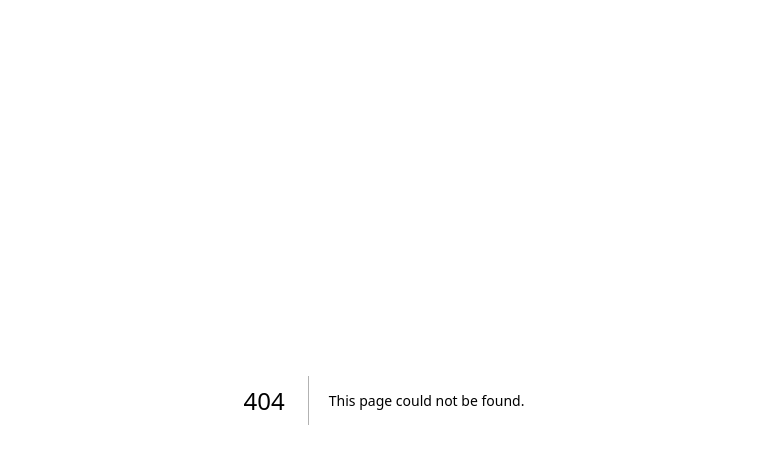
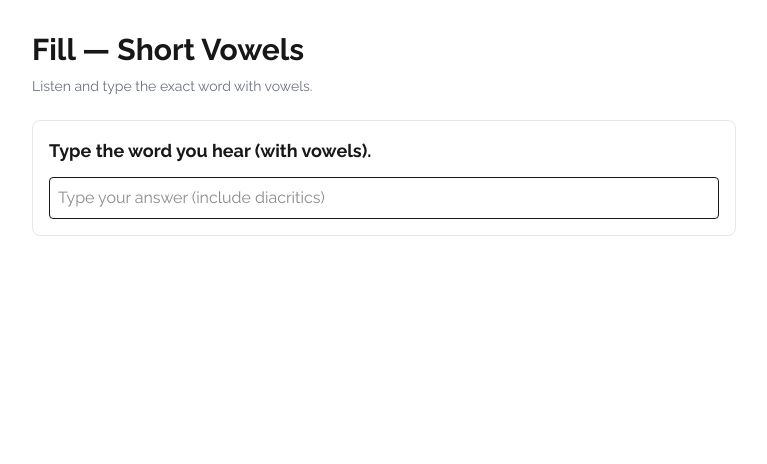
Before and after one commit to Ateeq-Arabic/ateeq-quiz-app, a Next.js app: page /quiz/fill-vowels-1 in a window 1280 px wide. Before the commit this address had no page. Shown: the top 464 px of the page, without its empty margins (256-1023 px from the left). Built offline with nearby package versions, Linux system fonts and the light colour scheme; a web font is replaced by a local one.

Commit message:
quiz pages file is added in src-app-quiz-[id]-page.tsx

```diff
--- /dev/null
+++ b/src/app/quiz/[id]/page.tsx
@@ -0,0 +1,102 @@
+// src/app/quiz/[id]/page.tsx
+import Image from "next/image";
+import { quizzes } from "@/features/quiz/quizzes";
+import type { Quiz } from "@/features/quiz/types";
+
+export default async function QuizPage({
+  params,
+}: {
+  params: Promise<{ id: string }>;
+}) {
+  // Await params as required by Next.js App Router
+  const { id } = await params;
+
+  // Find quiz by id or slug (your quizzes.ts uses string ids)
+  const quiz: Quiz | undefined = quizzes.find(
+    (q) => q.id === id || q.slug === id
+  );
+
+  if (!quiz) {
+    return (
+      <main className="flex items-center justify-center min-h-screen p-8">
+        <h1 className="text-2xl font-bold">Quiz not found 😢</h1>
+      </main>
+    );
+  }
+
+  return (
+    <main className="p-8 max-w-3xl mx-auto">
+      <h1 className="text-3xl font-bold mb-2">{quiz.title}</h1>
+      {quiz.description && (
+        <p className="text-sm text-[var(--muted)] mb-6">{quiz.description}</p>
+      )}
+
+      <div className="space-y-6">
+        {quiz.questions.map((q) => (
+          <article
+            key={q.id}
+            className="p-4 rounded-lg border border-[var(--border)] bg-[var(--background)]"
+          >
+            {/* question prompt */}
+            <h2 className="font-semibold text-lg mb-3">
+              {q.promptText ?? "—"}
+            </h2>
+
+            {/* MCQ: show options (text / image / audio) */}
+            {quiz.type === "mcq" && q.options && q.options.length > 0 && (
+              <ul className="space-y-2">
+                {q.options.map((opt) => (
+                  <li
+                    key={opt.id}
+                    className="p-3 rounded-lg border border-[var(--border)] cursor-pointer hover:shadow-sm flex items-center gap-3"
+                  >
+                    {opt.text && (
+                      <span className="font-arabic">{opt.text}</span>
+                    )}
+
+                    {opt.imageUrl && (
+                      <Image
+                        src={opt.imageUrl}
+                        alt={opt.text ?? ""}
+                        width={40}
+                        height={40}
+                        className="h-10 w-auto object-contain"
+                      />
+                    )}
+
+                    {opt.audioUrl && <audio src={opt.audioUrl} controls />}
+                  </li>
+                ))}
+              </ul>
+            )}
+
+            {/* True/False: show two radio buttons (no text input) */}
+            {quiz.type === "true_false" && (
+              <div className="space-x-4">
+                <label className="inline-flex items-center gap-2">
+                  <input type="radio" name={q.id} value="true" />
+                  <span>True</span>
+                </label>
+                <label className="inline-flex items-center gap-2">
+                  <input type="radio" name={q.id} value="false" />
+                  <span>False</span>
+                </label>
+              </div>
+            )}
+
+            {/* Fill-in-the-blank: simple input (we'll wire strict checking later) */}
+            {quiz.type === "fill_blank" && q.expectedAnswer && (
+              <div className="mt-3">
+                <input
+                  type="text"
+                  placeholder="Type your answer (include diacritics)"
+                  className="border rounded p-2 w-full"
+                />
+              </div>
+            )}
+          </article>
+        ))}
+      </div>
+    </main>
+  );
+}
```
